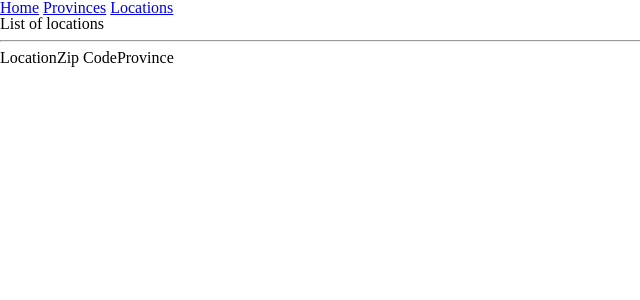
After one commit to senyorjou/demo_djkm, a Django app: page /locations in a window 1280 px wide. The commit adds this page. Shown: the top 300 px of the page, without its empty margins (0-640 px from the left). Run offline with Django 3.2, Linux system fonts and the light colour scheme; data that the repository does not hold is empty.

Commit message:
Added provinces and locations pages

```diff
--- a/djkm/settings.py
+++ b/djkm/settings.py
@@ -57,7 +57,7 @@ TEMPLATES = [
     {
         'BACKEND': 'django.template.backends.django.DjangoTemplates',
         'DIRS': [BASE_DIR + '/templates/'],
-        'APP_DIRS': False,
+        'APP_DIRS': True,
         'OPTIONS': {
             'context_processors': [
                 'django.template.context_processors.debug',
--- a/djkm/urls.py
+++ b/djkm/urls.py
@@ -21,5 +21,5 @@ from django.contrib import admin
 
 urlpatterns = [
     url(r'^admin/', admin.site.urls),
-    url(r'^$', include('km.urls'))
+    url(r'^', include('km.urls'))
 ]+ static(settings.STATIC_URL, document_root=settings.STATIC_ROOT)
--- a/km/urls.py
+++ b/km/urls.py
@@ -3,6 +3,7 @@ from django.conf.urls import url
 from . import views
 
 urlpatterns = [
+    url(r'^provinces$', views.provinces, name='provinces'),
+    url(r'^locations$', views.locations, name='locations'),
     url(r'^', views.index, name='index'),
-
 ]
--- a/km/views.py
+++ b/km/views.py
@@ -1,10 +1,36 @@
 from django.shortcuts import render
+
+from km.models import Location, Province
+
 
 def index(request):
     ctx = {
         'title': 'DJ KM v.0.1',
         'h1': 'This is the menu page',
         'content': 'This is the menu page content',
+        'locations': Location.objects.count(),
+        'provinces': Province.objects.count()
+
     }
 
     return render(request, 'km/index.html', ctx)
+
+
+def provinces(request):
+    ctx = {
+        'title': 'DJ KM v.0.1 - Locations',
+        'h1': 'List of Provinces',
+        'provinces': Province.objects.all().order_by('name')
+    }
+    return render(request, 'km/provinces.html', ctx)
+
+def locations(request):
+    ctx = {
+        'title': 'DJ KM v.0.1 - Locations',
+        'h1': 'List of locations',
+        'locations': Location.objects.all()\
+                                     .order_by('province__name')\
+                                     .order_by('name')
+
+    }
+    return render(request, 'km/locations.html', ctx)
--- a/templates/base.html
+++ b/templates/base.html
@@ -11,6 +11,12 @@
 </head>
 
 <body>
+  <div class="menu">
+    <a href="/">Home</a>
+    <a href="/provinces">Provinces</a>
+    <a href="/locations">Locations</a>
+  </div>
+
   {% block content %}Main content{% endblock %}
   <!--<script src="js/scripts.js"></script>-->
 </body>
--- a/templates/km/index.html
+++ b/templates/km/index.html
@@ -8,5 +8,8 @@
   <div class="content">
     <h1>{{ h1 }}</h1>
     <p>{{ content }}</p>
+    <hr />
+    <p>There are {{ provinces }} provinces in the system</p>
+    <p>There are {{ locations }} locations in the system</p>
   </div>
 {% endblock content %}
--- /dev/null
+++ b/templates/km/locations.html
@@ -0,0 +1,26 @@
+{% extends "base.html" %}
+
+{% block title %}
+  {{ title }}
+{% endblock title %}
+
+{% block content %}
+  <div class="content">
+    <h1>{{ h1 }}</h1>
+    <hr />
+    <table>
+      <th>
+        <td>Location</td>
+        <td>Zip Code</td>
+        <td>Province</td>
+      </th>
+      {% for location in locations %}
+        <tr>
+          <td>{{ location.name }}</td>
+          <td>{{ location.zip_code }}</td>
+          <td>{{ location.province.name}}</td>
+        </tr>
+    {% endfor %}
+    </table>
+  </div>
+{% endblock content %}
```
Also changed, not shown: km/models.py (+7 -0 lines), templates/km/provinces.html (added, +26 -0 lines).
